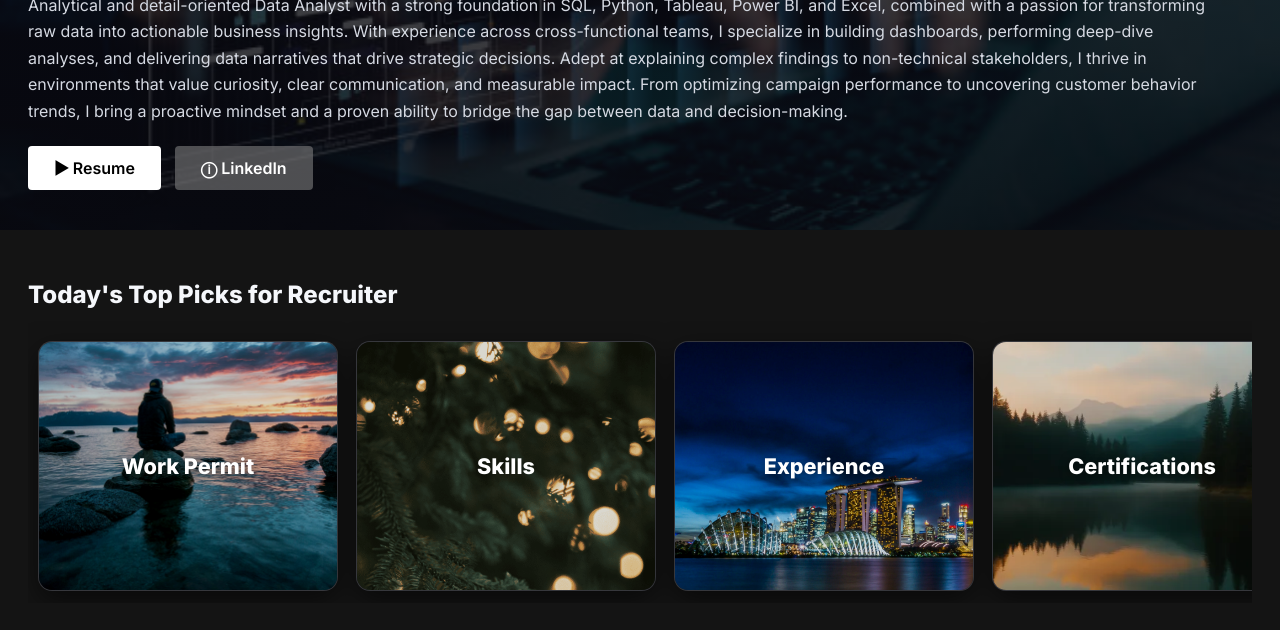
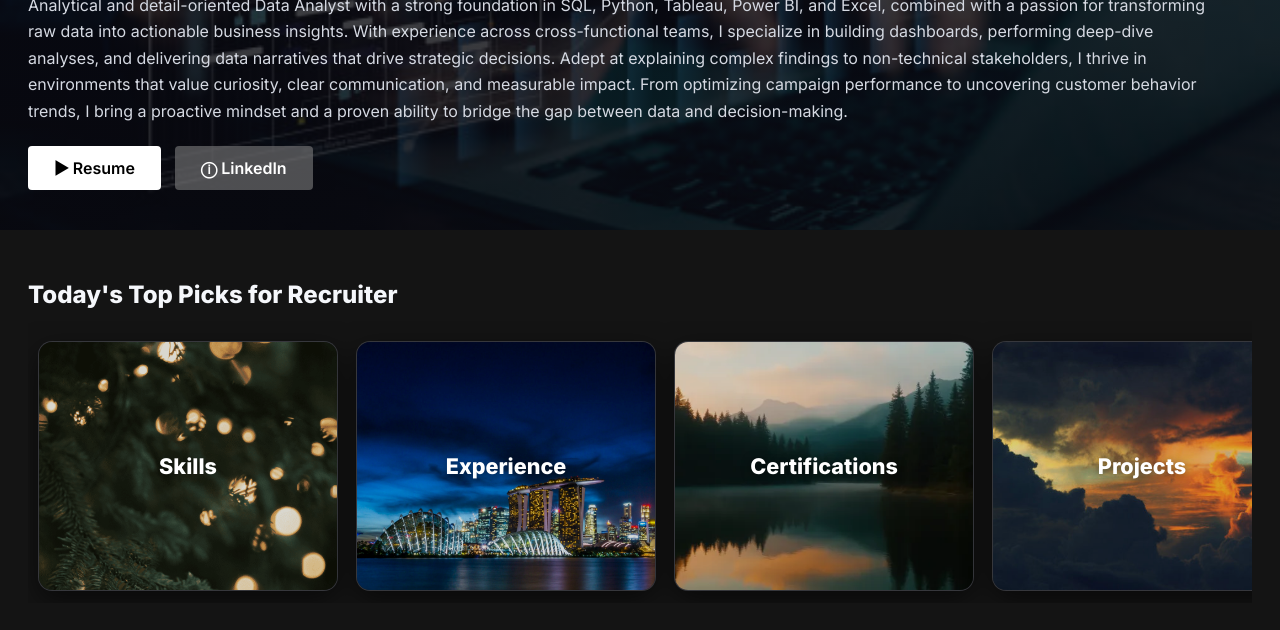
Before and after one commit to KhushiShaha/KhushiShah.github.io, a plain HTML site: page Recruiter_Page.html in a window 1280 px wide. Shown: the part 434-1064 px from the top of the page. Drawn offline with Linux system fonts and the light colour scheme.

Commit message:
Update Recruiter_Page.html

```diff
--- a/Recruiter_Page.html
+++ b/Recruiter_Page.html
@@ -84,11 +84,6 @@
 
     <div class="picks-viewport">
       <div class="picks-rail" id="picksRail" tabindex="0" aria-label="Scroll left/right to view more">
-        <!-- Work Permit (wired to local page using relative link) -->
-        <a href="Work_Permit.html" class="pick-card">
-          <img src="images/img2.jpeg" alt="Work Permit">
-          <span class="title">Work Permit</span>
-        </a>
 
         <!-- Skills (placeholder for now) -->
         <a href="Skills_Page.html" class="pick-card">
```
